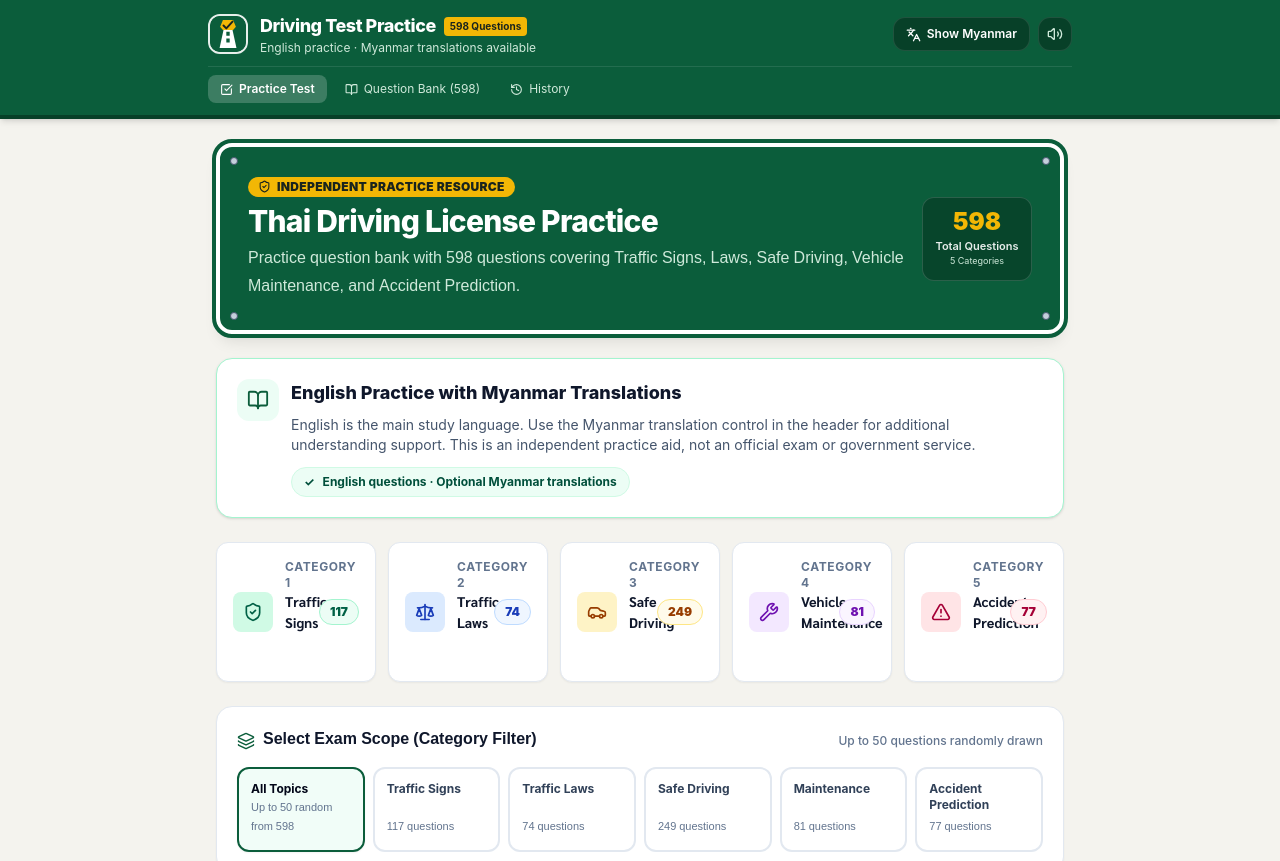
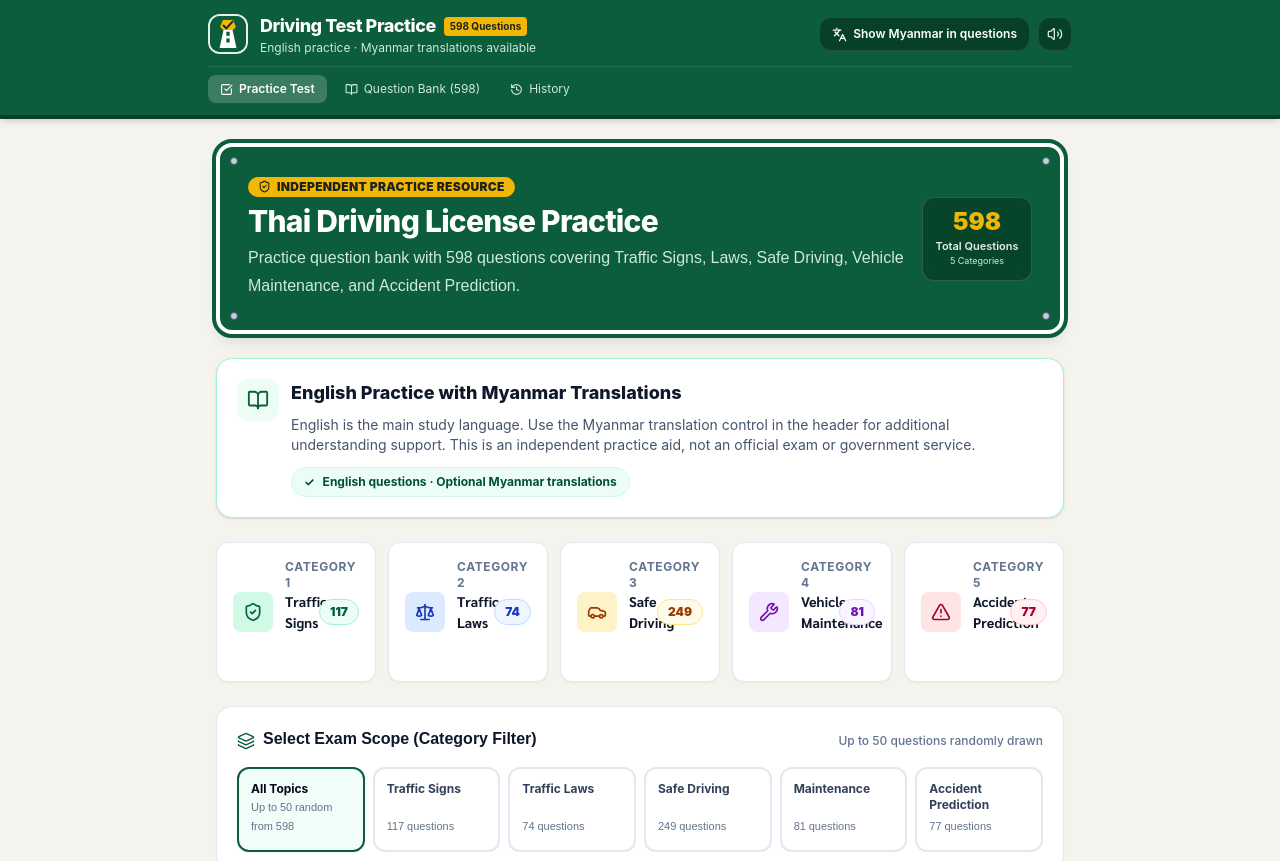
Before and after one commit to ZinLinn254995/Thai-Driving-License-Exam, a React (Vite) app: page / in a window 1280 px wide. Shown: the top 861 px of the page. Built offline with nearby package versions, Linux system fonts and the light colour scheme.

Commit message:
Clarify Myanmar toggle applies to questions only

```diff
--- a/src/components/Header.tsx
+++ b/src/components/Header.tsx
@@ -29,7 +29,7 @@ export const Header: React.FC<HeaderProps> = ({ showMyanmar, onToggleMyanmar, so
         <div className="flex items-center gap-2 justify-between sm:justify-end">
           <button type="button" onClick={onToggleMyanmar} aria-pressed={showMyanmar}
             className="flex items-center gap-1.5 px-3 py-2 rounded-xl bg-[#074028] hover:bg-[#063320] border border-white/10 text-xs font-semibold transition-colors">
-            <Languages size={15} />{showMyanmar ? 'Hide Myanmar' : 'Show Myanmar'}
+            <Languages size={15} />{showMyanmar ? 'Hide Myanmar in questions' : 'Show Myanmar in questions'}
           </button>
           <button type="button" onClick={onToggleSound}
             className="p-2 rounded-xl bg-[#074028] hover:bg-[#063320] text-[#cfe9da] hover:text-white border border-white/10 transition-colors shrink-0"
```
